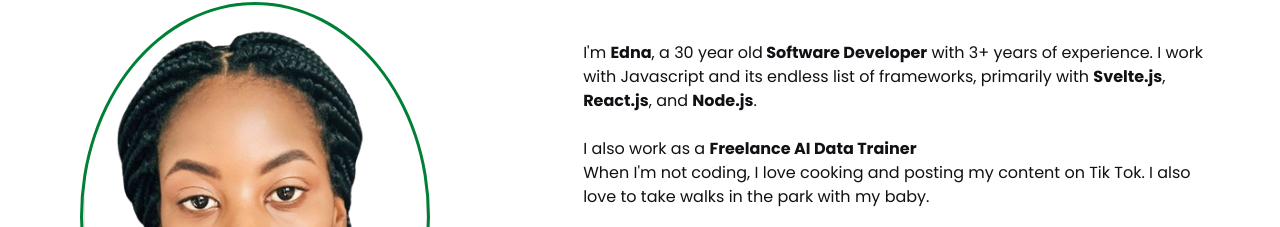
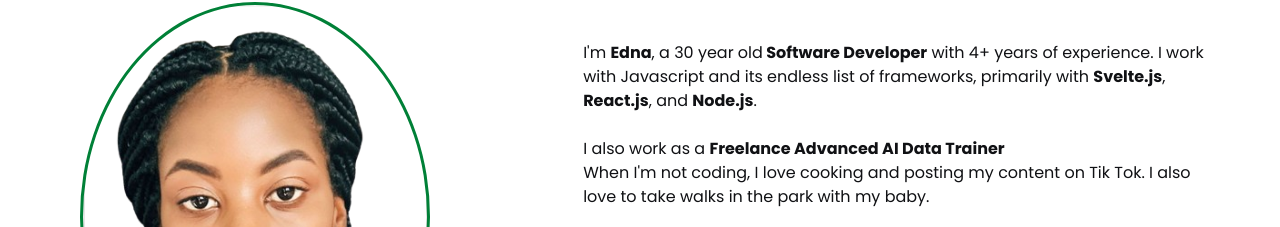
Before and after one commit to ednamafukashe/Personal-Portfolio, a React (Create React App) app: page / in a window 1280 px wide. Shown: the part 1014-1241 px from the top of the page. Built offline with nearby package versions, Linux system fonts and the light colour scheme.

Commit message:
python update

```diff
--- a/src/components/About.js
+++ b/src/components/About.js
@@ -39,14 +39,14 @@ export const About = () => {
           <p>
             {/* text */}
             I'm <strong>Edna</strong>, a <span>{age}</span> year old
-            <strong> Software Developer</strong> with 3+ years of experience.
+            <strong> Software Developer</strong> with 4+ years of experience.
             I work with Javascript and its endless list of frameworks, primarily
             with <strong>Svelte.js</strong>, <strong>React.js</strong>,{' '}
             and <strong>Node.js</strong>.
             <br />
             <br />
             I also work as a <strong>
-            Freelance AI Data Trainer
+            Freelance Advanced AI Data Trainer
             </strong>{' '}
             <br />
             When I'm not coding, I love cooking and posting my content on Tik Tok. I also
```
